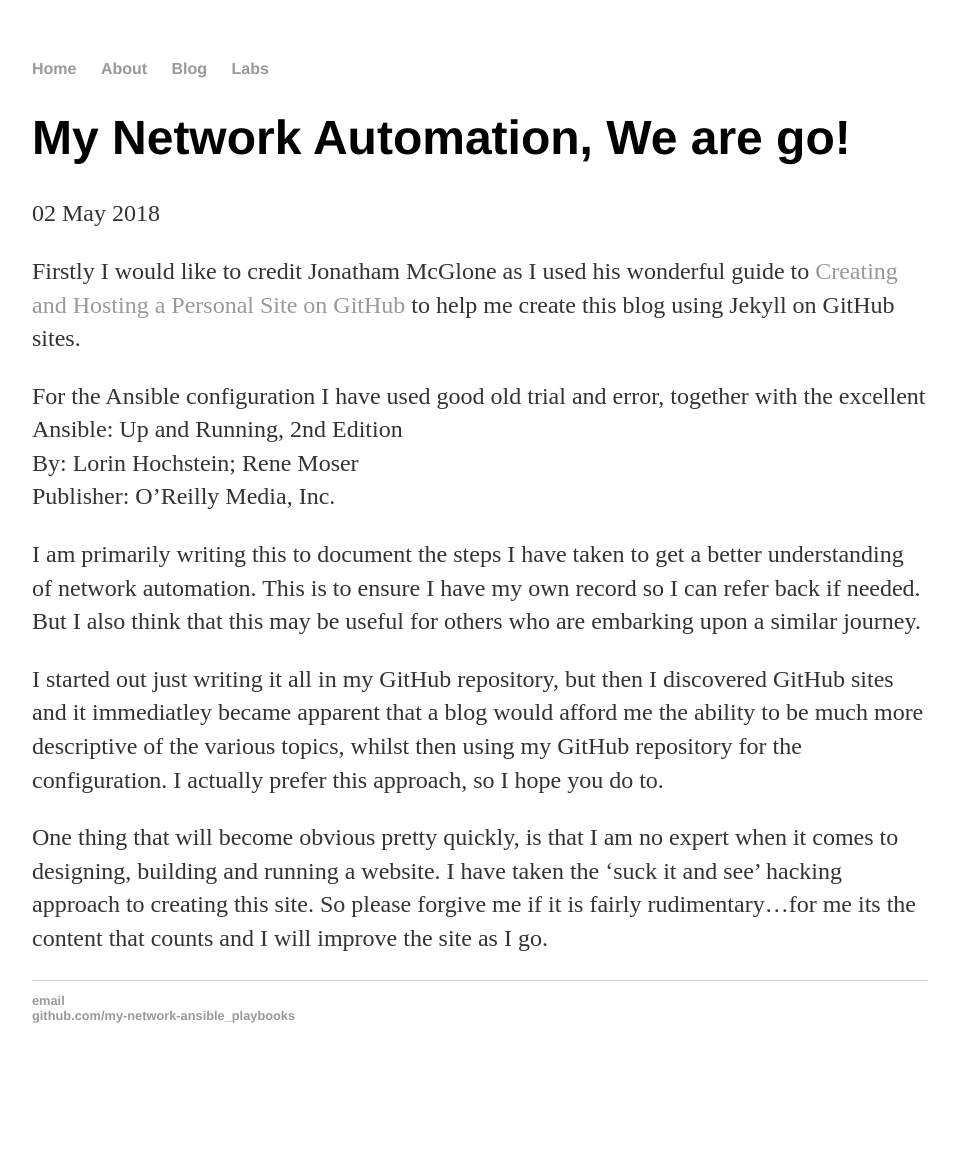
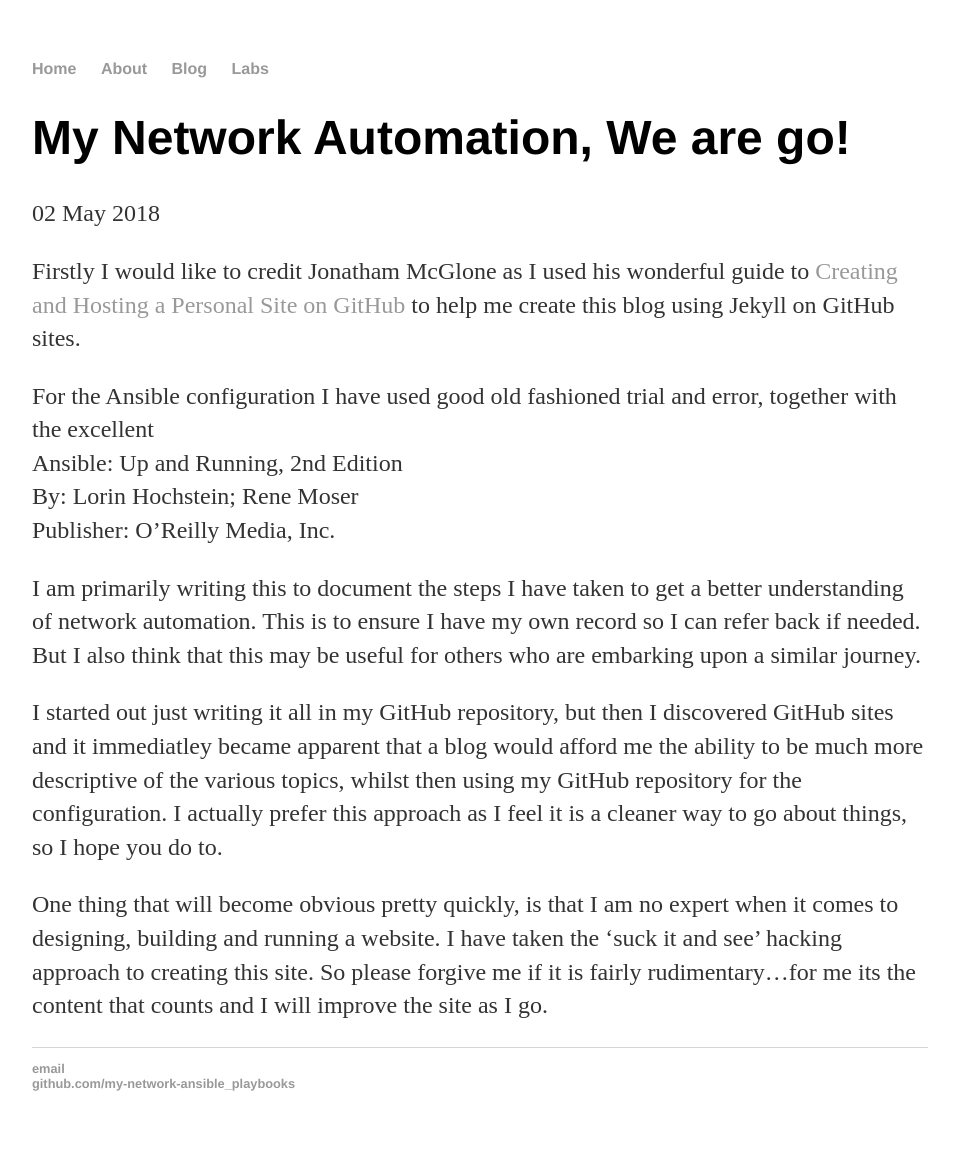
Before and after one commit to craigeowen/craigeowen.github.io, a Jekyll site: the page built from _posts/2018-05-02-We-are-go.md, in a window 1280 px wide. Shown: the whole page, without its empty margins (160-1119 px from the left). Built offline with Jekyll 4.4.1, drawn with Linux system fonts in a browser that asks for light colours; before the commit the page ends 1083 px from its top, so only the background shows below that.

Commit message:
Update 2018-05-02-We-are-go.md

```diff
--- a/_posts/2018-05-02-We-are-go.md
+++ b/_posts/2018-05-02-We-are-go.md
@@ -4,10 +4,10 @@
 date: 2018-05-02
 ---
 
-Firstly I would like to credit Jonatham McGlone as I used his wonderful guide to [Creating and Hosting a Personal Site on GitHub](http://jmcglone.com/)
+Firstly I would like to credit Jonatham McGlone as I used his wonderful guide to [Creating and Hosting a Personal Site on GitHub](http://jmcglone.com/guides/github-pages/)
 to help me create this blog using Jekyll on GitHub sites.
 
-For the Ansible configuration I have used good old trial and error, together with the excellent<br>
+For the Ansible configuration I have used good old fashioned trial and error, together with the excellent<br>
 Ansible: Up and Running, 2nd Edition<br>
 By: Lorin Hochstein; Rene Moser<br>
 Publisher: O'Reilly Media, Inc.<br>
@@ -16,6 +16,6 @@
 But I also think that this may be useful for others who are embarking upon a similar journey.<br>
 
 I started out just writing it all in my GitHub repository, but then I discovered GitHub sites and it immediatley became apparent that a blog would afford me the ability to be much more descriptive of the various topics, whilst then using my GitHub repository for the configuration.
-I actually prefer this approach, so I hope you do to.
+I actually prefer this approach as I feel it is a cleaner way to go about things, so I hope you do to.
 
 One thing that will become obvious pretty quickly, is that I am no expert when it comes to designing, building and running a website. I have taken the 'suck it and see' hacking approach to creating this site. So please forgive me if it is fairly rudimentary...for me its the content that counts and I will improve the site as I go.
```
